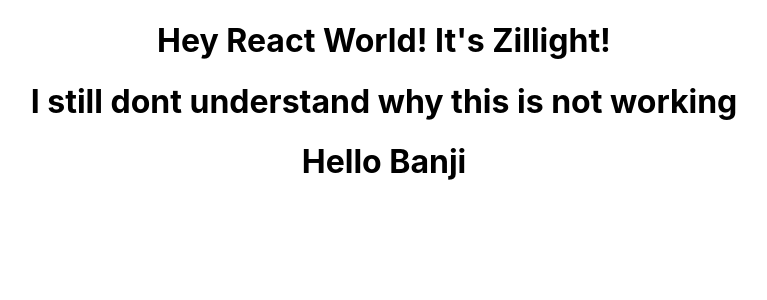
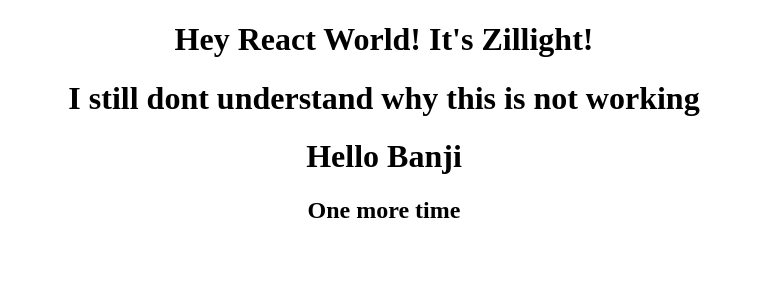
Before and after one commit to Zillight/React-world, a React (Create React App) app: page / in a window 1280 px wide. Shown: the top 300 px of the page, without its empty margins (256-1023 px from the left). Built offline with nearby package versions, Linux system fonts and the light colour scheme.

Commit message:
clean up

```diff
--- a/src/App.js
+++ b/src/App.js
@@ -1,9 +1,9 @@
 import React, { Component } from 'react';
-// import logo from './logo.svg';
 import './App.css';
 import Greet from './components/Greet';
 import Welcome from './components/Welcome';
 import Hello from './components/Hello';
+import Try from './components/try';
 
 class App extends Component {
   render (){
@@ -12,6 +12,7 @@
         <Greet />
         <Welcome />
         <Hello />
+        <Try />
       </div>
     );
   }
--- /dev/null
+++ b/src/components/try.js
@@ -0,0 +1,9 @@
+import React, { Component } from 'react'
+
+class Try extends Component {
+    render(){
+        return <h2>One more time</h2>
+    }
+}
+
+export default Try
--- a/src/index.css
+++ /dev/null
@@ -1,13 +0,0 @@
-body {
-  margin: 0;
-  font-family: -apple-system, BlinkMacSystemFont, 'Segoe UI', 'Roboto', 'Oxygen',
-    'Ubuntu', 'Cantarell', 'Fira Sans', 'Droid Sans', 'Helvetica Neue',
-    sans-serif;
-  -webkit-font-smoothing: antialiased;
-  -moz-osx-font-smoothing: grayscale;
-}
-
-code {
-  font-family: source-code-pro, Menlo, Monaco, Consolas, 'Courier New',
-    monospace;
-}
--- a/src/index.js
+++ b/src/index.js
@@ -1,8 +1,6 @@
 import React from 'react';
 import ReactDOM from 'react-dom/client';
-import './index.css';
 import App from './App';
-import reportWebVitals from './reportWebVitals';
 
 const root = ReactDOM.createRoot(document.getElementById('root'));
 root.render(
@@ -10,8 +8,3 @@
     <App />
   </React.StrictMode>
 );
-
-// If you want to start measuring performance in your app, pass a function
-// to log results (for example: reportWebVitals(console.log))
-// or send to an analytics endpoint. Learn more: https://bit.ly/CRA-vitals
-reportWebVitals();
--- a/src/reportWebVitals.js
+++ /dev/null
@@ -1,13 +0,0 @@
-const reportWebVitals = onPerfEntry => {
-  if (onPerfEntry && onPerfEntry instanceof Function) {
-    import('web-vitals').then(({ getCLS, getFID, getFCP, getLCP, getTTFB }) => {
-      getCLS(onPerfEntry);
-      getFID(onPerfEntry);
-      getFCP(onPerfEntry);
-      getLCP(onPerfEntry);
-      getTTFB(onPerfEntry);
-    });
-  }
-};
-
-export default reportWebVitals;
```
Also changed, not shown: src/setupTests.js (deleted, +0 -5 lines), src/logo.svg (deleted), 1 other file (tests, documents, lock files or other folders).
